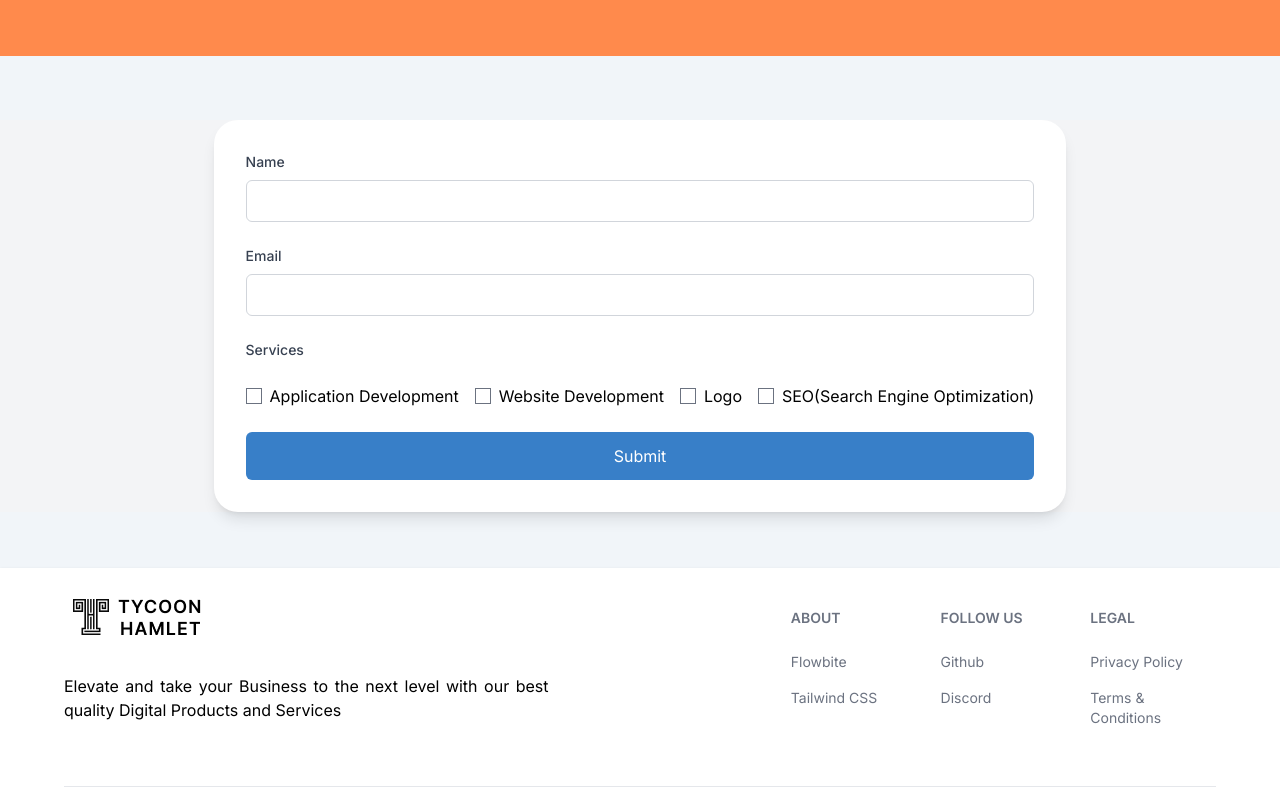
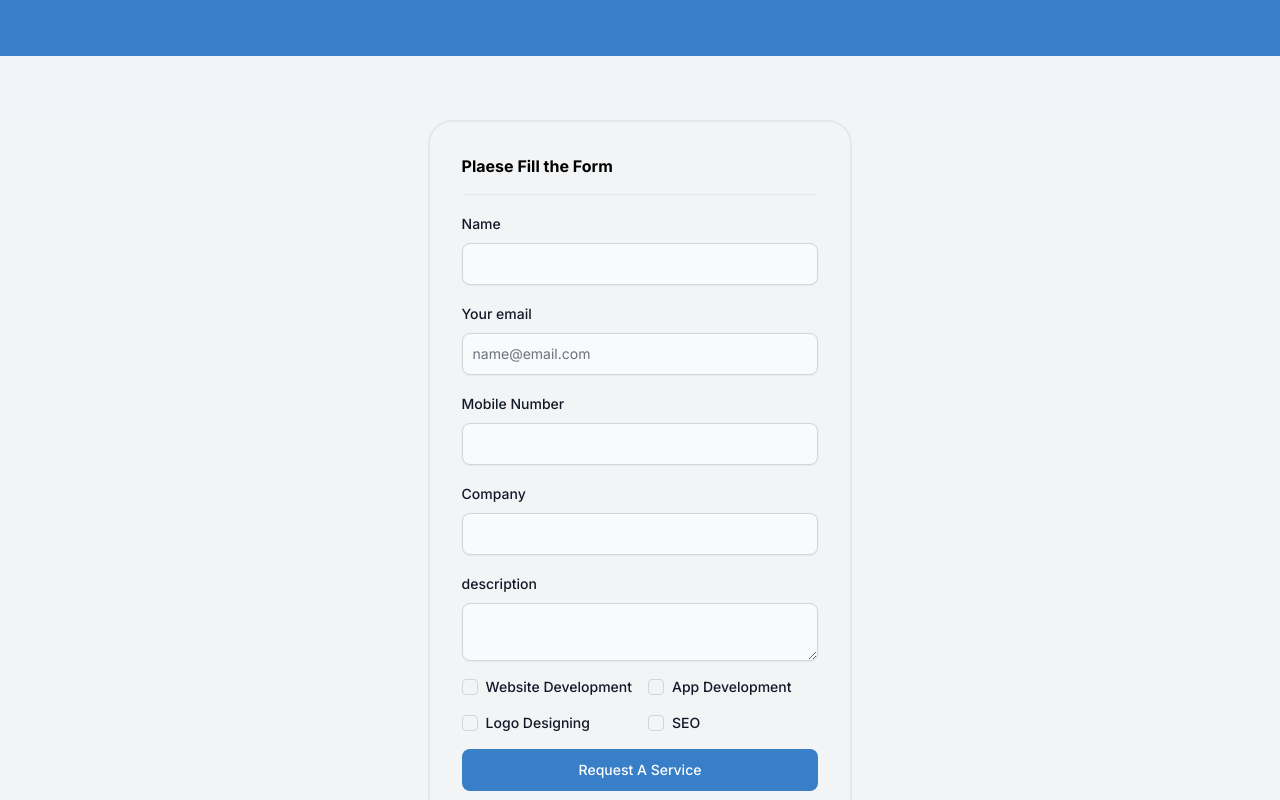
Before and after one commit to Manas610/th-new, a Next.js app: page /contact in a window 1280 px wide. Shown: the part 360-1160 px from the top of the page. Built offline with nearby package versions, Linux system fonts and the light colour scheme.

Commit message:
about us page structure

```diff
--- /dev/null
+++ b/src/app/about-us/page.jsx
@@ -0,0 +1,31 @@
+"use client"
+
+function page() {
+  return (
+    <div className="min-h-screen">
+        <div className="my-32">
+            <div className="bg-blue-dark h-72 flex flex-col justify-center items-center">
+                <span className="text-white text-7xl font-semibold">About Us</span>
+            </div>
+        </div>
+
+        <div className="lg:mx-16 md:mx-8 mx-4 md:grid md:grid-cols-2 flex flex-col">
+            <div className="lg:m-16 md:m-8 m-4 mb-8">
+                <span className="text-4xl font-bold">The Best Solutions for Best Business</span>
+            </div>
+            <div className="text-slate-600 sm:grid sm:grid-cols-2 flex flex-col gap-8 mb-8 mx-4">
+                <div className="col-span-1 text-justify">
+                    <span>We are a team of experienced professionals who specialize in web development, app development, logo and branding, SEO optimization, digital marketing, and strategy and research.</span><br/><br/>
+                    <span>Our company was founded on the principle of delivering high-quality work and exceptional customer service. We take pride in the results we achieve and we are committed to staying up-to-date with the latest industry trends and technologies.</span><br/>
+                </div>
+                <div className="col-span-1 text-justify">
+                    <span>We understand that every client is unique and we work closely with them to understand their goals and create solutions that will help them achieve success online.</span><br/><br/>
+                    <span>Whether you're a small startup or a large corporation, we have the skills and expertise to help take your online presence to the next level. We are dedicated to providing a personalized and responsive service to ensure our clients complete satisfaction.</span><br/>
+                </div>
+            </div>
+        </div>
+    </div>
+  )
+}
+
+export default page
--- a/src/app/contact/page.jsx
+++ b/src/app/contact/page.jsx
@@ -1,61 +1,78 @@
+"use client"
+
+import { Button, Checkbox, Label, TextInput, Textarea } from "flowbite-react";
+
 function page() {
   return (
     <div className="min-h-screen">
 
       <div className="mt-32">
-        <div className="bg-orange-400 h-72 flex flex-col justify-center items-center">
+        <div className="bg-blue-dark h-72 flex flex-col justify-center items-center">
             <span className="text-white text-7xl font-semibold">Contact Us</span>
         </div>
       </div>
 
     <div className="flex justify-center items-center bg-gray-100 my-16">
-      <form className="bg-white p-8 shadow-lg rounded-3xl">
-        <div className="space-y-6">
-          <div>
-            <label htmlFor="name" className="text-sm font-medium text-gray-700 block mb-2">Name</label>
-            <input
-              type="text"
-              id="name"
-              name="name"
-              className="w-full p-2 border border-gray-300 rounded-md"
-              required
-            />
+      <form className="flex max-w-md flex-col gap-4 rounded-3xl border-2 p-8">
+        <span className="font-bold">Plaese Fill the Form</span>
+        <hr />
+        <div>
+          <div className="mb-2 block">
+            <Label htmlFor="name" value="Name" />
           </div>
-          <div>
-            <label htmlFor="email" className="text-sm font-medium text-gray-700 block mb-2">Email</label>
-            <input
-              type="email"
-              id="email"
-              name="email"
-              className="w-full p-2 border border-gray-300 rounded-md"
-              required
-            />
+          <TextInput id="name" type="text" required shadow />
+        </div>
+        <div>
+          <div className="mb-2 block">
+            <Label htmlFor="email" value="Your email" />
           </div>
-          <fieldset className="space-y-4">
-            <legend className="text-sm font-medium text-gray-700 mb-2">Services</legend>
-            <div className="md:flex md:flex-row md:space-x-4 grid sm:grid-cols-2 grid-cols-1">
-              <label className="inline-flex items-center space-x-2">
-                <input type="checkbox" name="services" value="app" />
-                <span>Application Development</span>
-              </label>
-              <label className="inline-flex items-center space-x-2">
-                <input type="checkbox" name="services" value="web" />
-                <span>Website Development</span>
-              </label>
-              <label className="inline-flex items-center space-x-2">
-                <input type="checkbox" name="services" value="logo" />
-                <span>Logo</span>
-              </label>
-              <label className="inline-flex items-center space-x-2">
-                <input type="checkbox" name="services" value="seo" />
-                <span>SEO(Search Engine Optimization)</span>
-              </label>
-            </div>
-          </fieldset>
-          <button type="submit" className="w-full p-3 bg-blue-dark text-white rounded-md hover:bg-blue-800 transition-colors">
-            Submit
-          </button>
+          <TextInput id="email" type="email" placeholder="name@email.com" required shadow />
         </div>
+        <div>
+          <div className="mb-2 block">
+            <Label htmlFor="mobile" value="Mobile Number" />
+          </div>
+          <TextInput id="mobile" type="number" required shadow />
+        </div>
+        <div>
+          <div className="mb-2 block">
+            <Label htmlFor="company" value="Company" />
+          </div>
+          <TextInput id="company" type="text" shadow />
+        </div>
+        <div>
+          <div className="mb-2 block">
+            <Label htmlFor="description" value="description" />
+          </div>
+          <Textarea id="description" type="text" shadow />
+        </div>
+        <div className="grid grid-cols-2 gap-4">
+          <div className="flex items-center gap-2">
+            <Checkbox id="web" />
+            <Label htmlFor="web">
+              Website Development
+            </Label>
+          </div>
+          <div className="flex items-center gap-2">
+            <Checkbox id="app" />
+            <Label htmlFor="app">
+              App Development
+            </Label>
+          </div>
+          <div className="flex items-center gap-2">
+            <Checkbox id="logo" />
+            <Label htmlFor="logo">
+              Logo Designing
+            </Label>
+          </div>
+          <div className="flex items-center gap-2">
+            <Checkbox id="seo" />
+            <Label htmlFor="seo">
+              SEO
+            </Label>
+          </div>
+        </div>
+        <Button type="submit" className="bg-blue-dark">Request A Service</Button>
       </form>
     </div>
 
--- a/src/components/Header.jsx
+++ b/src/components/Header.jsx
@@ -23,7 +23,7 @@ function HeaderTH() {
       </div>
       <Navbar.Collapse>
         <Navbar.Link href="/" className={`text-base ${pathname === '/' ? 'active' : ''} nav-link`}>Home</Navbar.Link>
-        <Navbar.Link href="#" className='text-base nav-link'>About</Navbar.Link>
+        <Navbar.Link href="/about-us" className={`text-base ${pathname === '/about-us' ? 'active' : ''} nav-link`}>About</Navbar.Link>
         <Navbar.Link href="/services" className={`text-base ${pathname === '/services' ? 'active' : ''} nav-link`}>Services</Navbar.Link>
         <Navbar.Link href="#" className='text-base nav-link'>Pricing</Navbar.Link>
         <Navbar.Link href="/contact" className={`text-base ${pathname === '/contact' ? 'active' : ''} nav-link`}>Contact</Navbar.Link>
```
